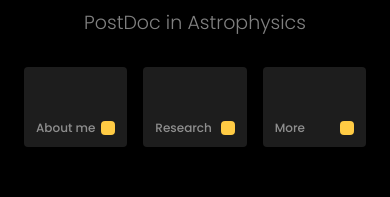
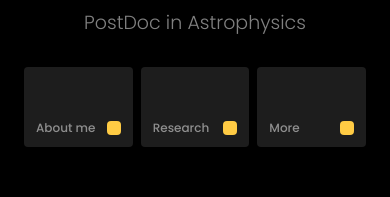
Before and after one commit to volodia99/volodia99.github.io, a Next.js app: page / in a window 390 px wide. Shown: the part 340-537 px from the top of the page. Built offline with nearby package versions, Linux system fonts and the light colour scheme; some icons are missing.

Commit message:
update grid-gap between menu items for small screens

```diff
--- a/src/pages/index.module.scss
+++ b/src/pages/index.module.scss
@@ -58,10 +58,11 @@
 .menu {
   display: grid;
   grid-template-columns: 1fr 1fr 1fr;
-  grid-gap: 16px;
+  grid-gap: 8px;
 
   @media (min-width: 768px) {
     grid-template-columns: 1fr 1fr 1fr; //1fr;
+    grid-gap: 16px;
   }
 
   // @media (max-width: 480px) { // Additional media query for very narrow screens
```
